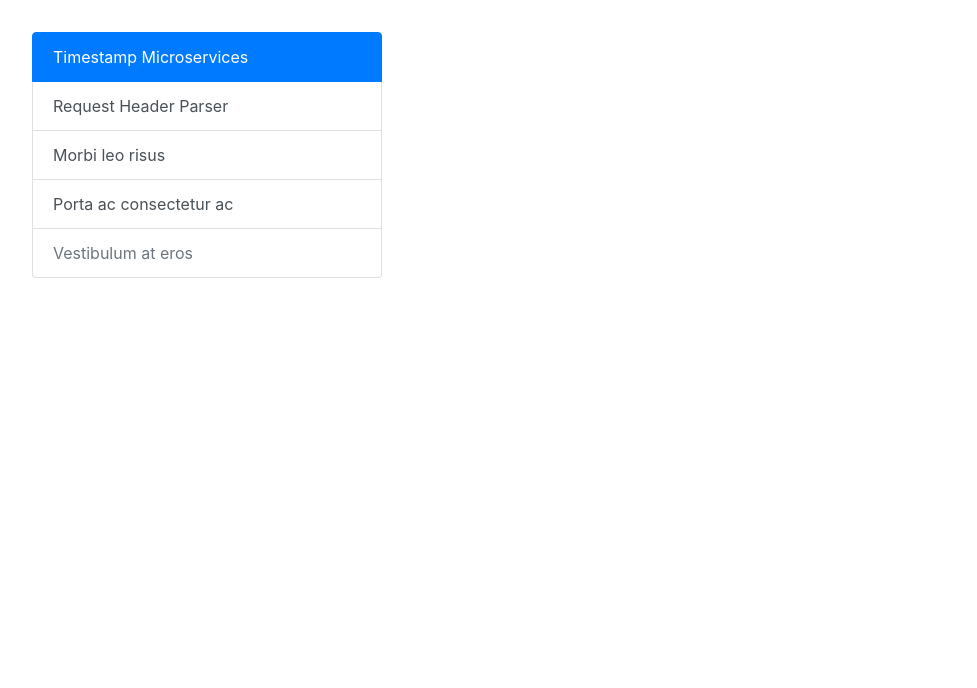
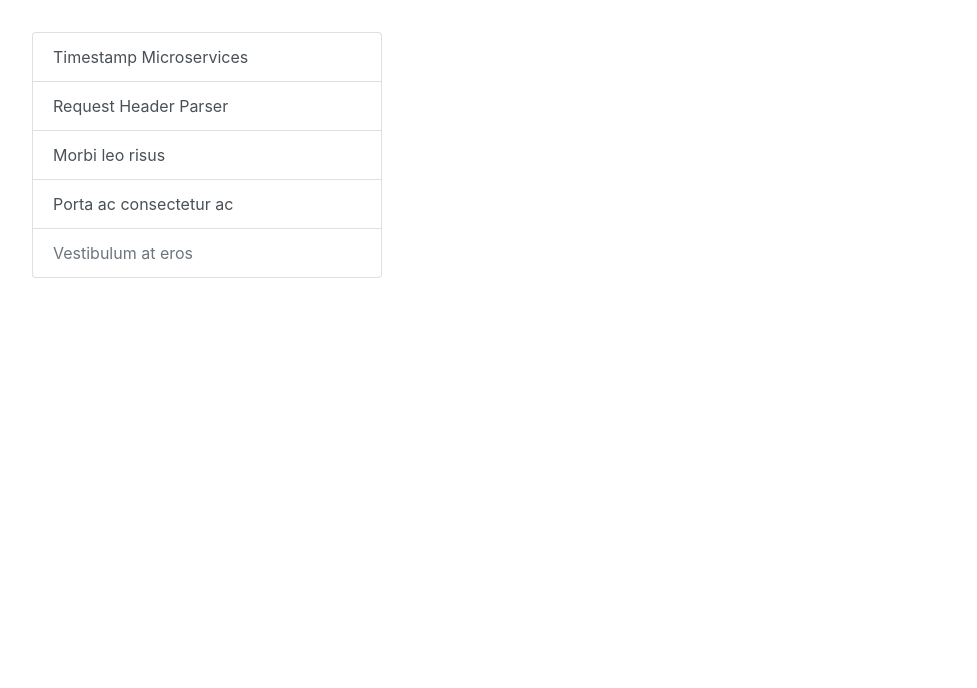
Before and after one commit to CahBantul/backend-certification-freecodecamp, a website: page views/index.html in a window 1280 px wide. Shown: the part 112-800 px from the top of the page, without its empty margins (53-1030 px from the left). Drawn offline with nearby package versions, Linux system fonts and the light colour scheme.

Commit message:
edit index.html

```diff
--- a/views/index.html
+++ b/views/index.html
@@ -25,10 +25,7 @@
       <div class="row">
         <div class="col-4">
           <div class="list-group">
-            <a
-              href="/timestamp"
-              class="list-group-item list-group-item-action active"
-            >
+            <a href="/timestamp" class="list-group-item list-group-item-action">
               Timestamp Microservices
             </a>
             <a
```
